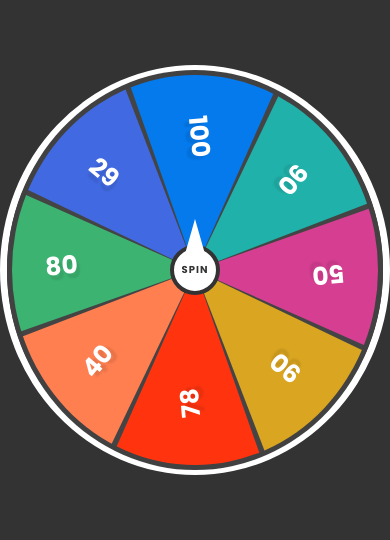
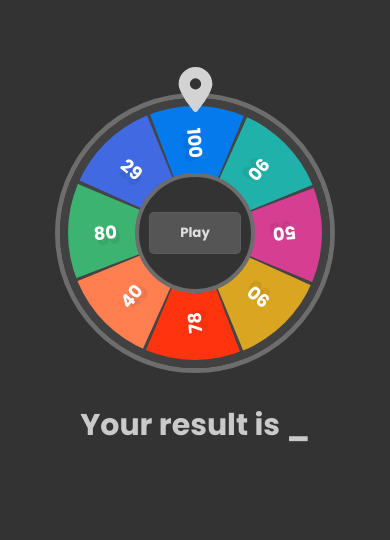
Before and after one commit to DjibrilM/javascript_lucky_wheel, a plain HTML site: page index.html in a window 390 px wide. Shown: the part 152-692 px from the top of the page. Drawn offline with Linux system fonts and the light colour scheme.

Commit message:
Improved ui

```diff
--- a/app.js
+++ b/app.js
@@ -1,10 +1,13 @@
 const wheel = document.querySelector(".wheel");
-const spinButton = document.querySelector(".spinBtn");
+const result = document.querySelector('.result-container');
+const playbutton = document.querySelector(".playButton");
 const angle_ref = document.querySelectorAll(".angle_ref");
 const parentEl = document.querySelector(".container");
 let rotationVlaue = Math.floor(Math.random() * 16 + 16) * 45; // this formula provide random angle rotation between 720deg and 1395
 
 const rotate = () => {
+    playbutton.disabled = true;
+    playbutton.innerHTML = '. . .'
     wheel.style.transform = `rotate(${rotationVlaue}deg)`;
     rotationVlaue += Math.floor(Math.random() * 16 + 16) * 45;
 };
@@ -25,23 +28,25 @@ function getElementAngle(element) {
         angle += 360;
     }
 
+    playbutton.disabled = false;
+    playbutton.innerHTML = 'Play'
     return angle;
 }
 
 
-const getChosenElement = () => {
+const outputResult = () => {
     angle_ref.forEach((angleref) => {
         const getangle = getElementAngle(angleref);
-        const percentage = angleref.parentElement.querySelector("span");
+        const percentage = angleref.parentElement.querySelector("span").innerHTML;
 
         if (parseFloat(getangle.toFixed(0)) === 270) {
-            alert(percentage.innerHTML);
+            result.querySelector("h1").querySelector('span').innerHTML = percentage;
         }
-    })
+    });
 }
 
 
 //start the spinning
-spinButton.addEventListener('click', () => rotate())
+playbutton.addEventListener('click', () => rotate())
 //check which element was chosen at the end of the game
-wheel.addEventListener("transitionend", () => getChosenElement())
+wheel.addEventListener("transitionend", () => outputResult())
--- a/index.html
+++ b/index.html
@@ -10,11 +10,18 @@
 </head>
 
 <body>
-    <div class="circle">
         <div class="container">
-            <div class="spinBtn">
-                <p>spin</p>
-                <div class="pointer"></div>
+
+            <div class="indicator_container">
+                <svg stroke="currentColor" fill="currentColor" stroke-width="0" viewBox="0 0 384 512" height="1em"
+                    width="1em" xmlns="http://www.w3.org/2000/svg">
+                    <path
+                        d="M215.7 499.2C267 435 384 279.4 384 192C384 86 298 0 192 0S0 86 0 192c0 87.4 117 243 168.3 307.2c12.3 15.3 35.1 15.3 47.4 0zM192 128a64 64 0 1 1 0 128 64 64 0 1 1 0-128z">
+                    </path>
+                </svg>
+            </div>
+            <div class="spin_controls_container">
+                <button class="playButton">Play</button>
             </div>
             <div class="wheel">
                 <div class="number" style='--i:1; --clr:#047aed; '>
@@ -51,6 +58,11 @@
                 </div>
             </div>
         </div>
+
+
+
+    <div class="result-container">
+        <h1>Your result is <span>_</span></h1>
     </div>
 </body>
 
--- a/style.css
+++ b/style.css
@@ -10,53 +10,14 @@
 body {
     display: flex;
     justify-content: center;
+    background-color: #333;
     align-items: center;
-    background-color: #333;
     min-height: 100vh;
-}
-
-.container {
-    position: relative;
-    width: 400px;
-    height: 400px;
-    display: flex;
-    justify-content: center;
-    align-items: center;
-}
-
-.container .spinBtn {
-    position: absolute;
-    width: 50px;
-    height: 50px;
-    background: #ffff;
-    border-radius: 100%;
-    z-index: 10;
-    display: flex;
-    align-items: center;
-    justify-content: center;
-    text-transform: uppercase;
-    font-size: 10px;
-    cursor: pointer;
-    font-weight: bold;
-    color: #333;
-    letter-spacing: 0.1em;
-    border: 4px solid #333;
-    user-select: none;
-    transition: transform 2s ease-in-out;
-}
-
-.pointer {
-    position: relative;
-    height: 35px;
-    width: 20px;
-    background: #ffff;
-    position: absolute;
-    top: -30px;
-    clip-path: polygon(50% 0%, 0% 100%, 100% 100%);
+    flex-direction: column;
 }
 
 .circle {
-    position: absolute;
+    position: relative;
     max-width: 410px;
     width: 100%;
     max-height: 410px;
@@ -67,7 +28,60 @@ body {
     display: flex;
     align-items: center;
     justify-content: center;
-    margin: auto;
+}
+
+.container {
+    position: relative;
+    width: 400px;
+    height: 400px;
+    display: flex;
+    justify-content: center;
+    align-items: center;
+    border-radius: 200px 200px 200px 200px;
+    -moz-border-radius: 200px 200px 200px 200px;
+    -webkit-border-radius: 200px 200px 200px 200px;
+    border: 5px solid #ffffff48;
+}
+
+.container .indicator_container {
+    justify-self: flex-end;
+    z-index: 12;
+    position: absolute;
+    top: -35px;
+    color: #d3d3d3;
+    font-size: 45px;
+}
+
+.container .spin_controls_container {
+    position: absolute;
+    width: 200px;
+    height: 200px;
+    background: #333;
+    border-radius: 100%;
+    z-index: 10;
+    display: flex;
+    align-items: center;
+    justify-content: center;
+    border: 4px solid #6c6c6c;
+}
+
+.container .spin_controls_container button {
+    padding: 10px 40px;
+    border-radius: 5px;
+    background-color: #555;
+    border: 0.2px solid rgba(255, 255, 255, 0.049);
+    color: rgba(255, 255, 255, 0.815);
+    cursor: pointer;
+    font-weight: bold;
+}
+
+.container .spin_controls_container button:active {
+    background-color: #666;
+    transform: scale(0.9);
+}
+
+.container .spin_controls_container button:disabled {
+    cursor: not-allowed;
 }
 
 .wheel {
@@ -79,7 +93,7 @@ body {
     height: 100%;
     background-color: #444;
     border-radius: 50%;
-    border: 5px solid rgba(64, 63, 63, 0.668);
+    border: 8px solid rgba(64, 63, 63, 0.668);
     overflow: hidden;
     transition: transform 2s ease-in-out;
 }
@@ -116,23 +130,57 @@ body {
     opacity: 0;
 }
 
-
+.result-container {
+    max-width: 800px;
+    width: 100%;
+    display: flex;
+    align-items: center;
+    justify-content: center;
+    color: #cacaca;
+    margin-top: 30px;
+    text-align: center;
+    position: relative;
+    z-index: 200;
+}
 
 /* //media query */
-@media(max-width:360px) {
+@media(max-width:395px) {
     .container {
-        max-width: 250px;
-        max-height: 250px;
-        min-width: 250px;
-        min-height: 250px;
+        max-width: 280px;
+        max-height: 280px;
+        min-width: 280px;
+        min-height: 280px;
     }
 
 
     .circle {
-        max-width: 260px;
-        max-height: 260px;
-        min-width: 260px;
-        min-height: 260px;
+        max-width: 290px;
+        max-height: 290px;
+        min-width: 290px;
+        min-height: 290px;
     }
 
+    .container .spin_controls_container {
+        width: 120px;
+        height: 120px;
+    }
+
+    .container .wheel .number span {
+        transform: rotate(40deg);
+        font-weight: bolder;
+        font-size: 18px;
+        color: white;
+        text-shadow: 3px 5px 2px rgba(0, 0, 0, 0.089);
+    }
+
+    .container .spin_controls_container button {
+        padding: 10px 30px;
+    }
 }
+
+@media(max-width:700px){
+
+    .result-container h1{
+        font-size: 30px;
+    }
+}
```
Also changed, not shown: 1 other file.
